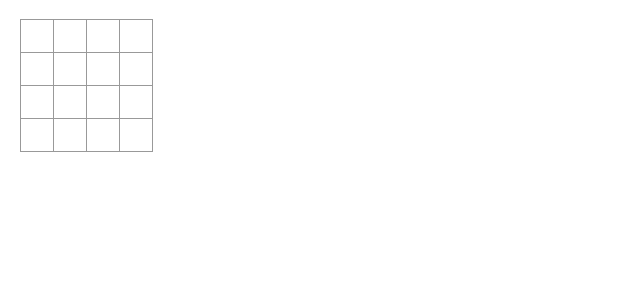
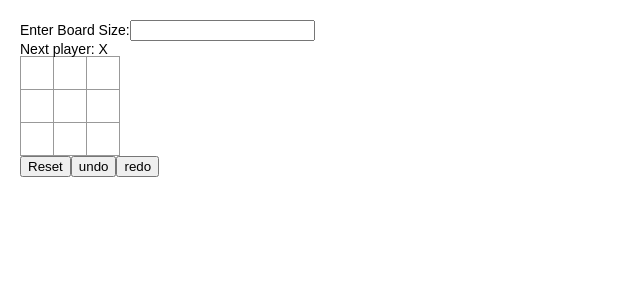
Before and after one commit to FloBurger/Tic-Tac-Toe, a React (Vite) app: page / in a window 1280 px wide. Shown: the top 300 px of the page, without its empty margins (0-640 px from the left). Built offline with nearby package versions, Linux system fonts and the light colour scheme.

Commit message:
Feature undo redo
Add a History of the game and functionality to undo and redo actions using the History

```diff
--- a/package.json
+++ b/package.json
@@ -6,7 +6,8 @@
   "scripts": {
     "dev": "vite",
     "build": "vite build",
-    "preview": "vite preview"
+    "preview": "vite preview",
+    "host": "vite --host"
   },
   "dependencies": {
     "itertool-js": "^1.1.0",
--- a/src/components/Board.jsx
+++ b/src/components/Board.jsx
@@ -4,37 +4,59 @@ import Square from "./Square";
 function Board() {
   const [grid, setGrid] = useState([]);
   const [nextValueX, setnextValueX] = useState(true);
-  const [gridSize, setGridSize] = useState(4);
+  const [gridSize, setGridSize] = useState(3);
+  const [gameStatus, setGameStatus] = useState("X");
+  const [history, setHistory] = useState([]);
+  const [currentMove, setCurrentMove] = useState(0);
+  const [hasWinner, setHasWinner] = useState(false);
 
   useEffect(() => {
     initializeGrid(gridSize);
-  }, []);
+  }, [gridSize]);
 
   function initializeGrid(size) {
+    if (size < 3 || !size) {
+      size = 3;
+    }
+    setHistory([Array(size * size).fill(null)]);
     var initGrid = [];
     for (var i = 0; i < size; i++) {
       initGrid.push(new Array(size).fill(null));
     }
-    console.log(initGrid);
     setGrid(initGrid);
+  }
+
+  function setNext(i, j, value) {
+    const nextHistory = [
+      ...history.slice(0, currentMove),
+      { value: value, row: i, column: j },
+    ];
+    console.log(nextHistory);
+    setHistory(nextHistory);
   }
 
   function handleClick(i, j) {
     const nextGrid = grid.slice();
-    let value = nextValueX ? "X" : "O";
-    if (nextGrid[i][j]) {
+    //Check if value already set
+    if (nextGrid[i][j] || hasWinner) {
       return;
     }
-    //Check if value already set
+    setCurrentMove(currentMove + 1);
+    console.log(currentMove);
+    let value = nextValueX ? "X" : "O";
     if (nextValueX) {
-      nextGrid[i][j] = "X";
+      nextGrid[i][j] = value;
+      //setGameStatus(value);
     } else {
-      nextGrid[i][j] = "O";
+      nextGrid[i][j] = value;
+      ///setGameStatus(value);
     }
+    setNext(i, j, value);
     if (checkForWinner(nextGrid, i, j, value)) {
       console.log("Winner: " + value);
+      setHasWinner(true);
+      //setGameStatus("Winner: " + value);
       setGrid(nextGrid);
-      return;
     }
     setnextValueX(!nextValueX);
     setGrid(nextGrid);
@@ -79,8 +101,64 @@ function Board() {
     }
   }
 
+  function reset() {
+    initializeGrid(gridSize);
+    setnextValueX(true);
+    setGameStatus("X");
+    setCurrentMove(0);
+    setHasWinner(false);
+  }
+
+  function undoMove() {
+    if (currentMove <= 0) {
+      return;
+    }
+    const nextGrid = grid.slice();
+    nextGrid[history[currentMove - 1].row][history[currentMove - 1].column] =
+      null;
+    setGrid(nextGrid);
+    setCurrentMove(currentMove - 1);
+    setnextValueX(!nextValueX);
+    setGameStatus(nextValueX ? "X" : "O");
+  }
+
+  function redoMove() {
+    if (currentMove >= history.length || !history[currentMove].value) {
+      return;
+    }
+    const nextGrid = grid.slice();
+    nextGrid[history[currentMove].row][history[currentMove].column] =
+      history[currentMove].value;
+    setGrid(nextGrid);
+    setCurrentMove(currentMove + 1);
+    setnextValueX(!nextValueX);
+    setGameStatus(nextValueX ? "X" : "O");
+  }
+
+  function changeGridSize(size) {
+    setGridSize(size);
+    reset();
+  }
+
+  let gamesStatus;
+  if (hasWinner) {
+    gamesStatus = "Winner: " + (nextValueX ? "O" : "X");
+  } else {
+    gamesStatus = "Next player: " + (nextValueX ? "X" : "O");
+  }
+
   return (
     <>
+      <form>
+        <label>
+          Enter Board Size:
+          <input
+            type="number"
+            onChange={(e) => changeGridSize(parseInt(e.target.value))}
+          />
+        </label>
+      </form>
+      <div className="gameStatus">{gamesStatus}</div>
       {grid.map((rowItem, indexI) => (
         <div className="board-row">
           {rowItem.map((columnItem, indexJ) => (
@@ -91,6 +169,9 @@ function Board() {
           ))}
         </div>
       ))}
+      <button onClick={reset}>Reset</button>
+      <button onClick={undoMove}>undo</button>
+      <button onClick={redoMove}>redo</button>
     </>
   );
 }
```
